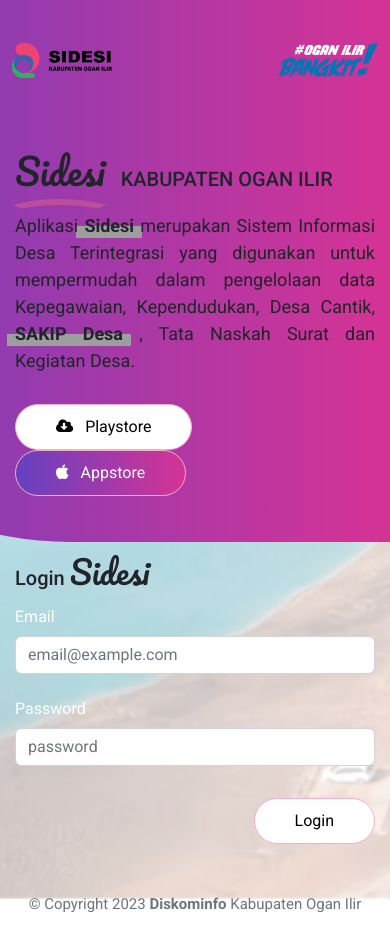
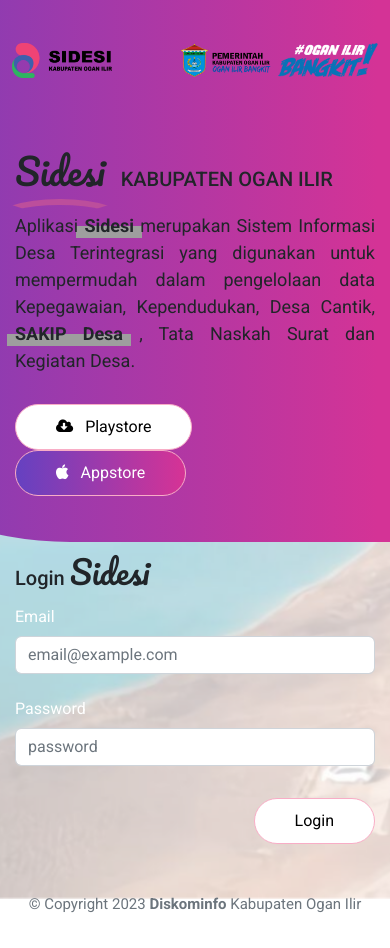
Before and after one commit to dayatpribadi/sidesi, a plain HTML site: page index.html in a window 390 px wide. Drawn offline with nearby package versions, Linux system fonts and the light colour scheme; files that its build step writes are made by us from their sources; grey boxes are pictures that could not be loaded.

Commit message:
update img

```diff
--- a/index.html
+++ b/index.html
@@ -31,6 +31,7 @@
                 <div class="col-6">
                     <div class="logo-right">
                         <img src="assets/img/logo/logo-oganilir.png" class="d-none d-md-block" alt="">
+                        <img src="assets/img/logo/logo-oganilir.png" class="d-block d-md-none" alt="">
                         <img src="assets/img/logo/oganilirbangkit-white.png" alt="">
                     </div>
                 </div>
```
